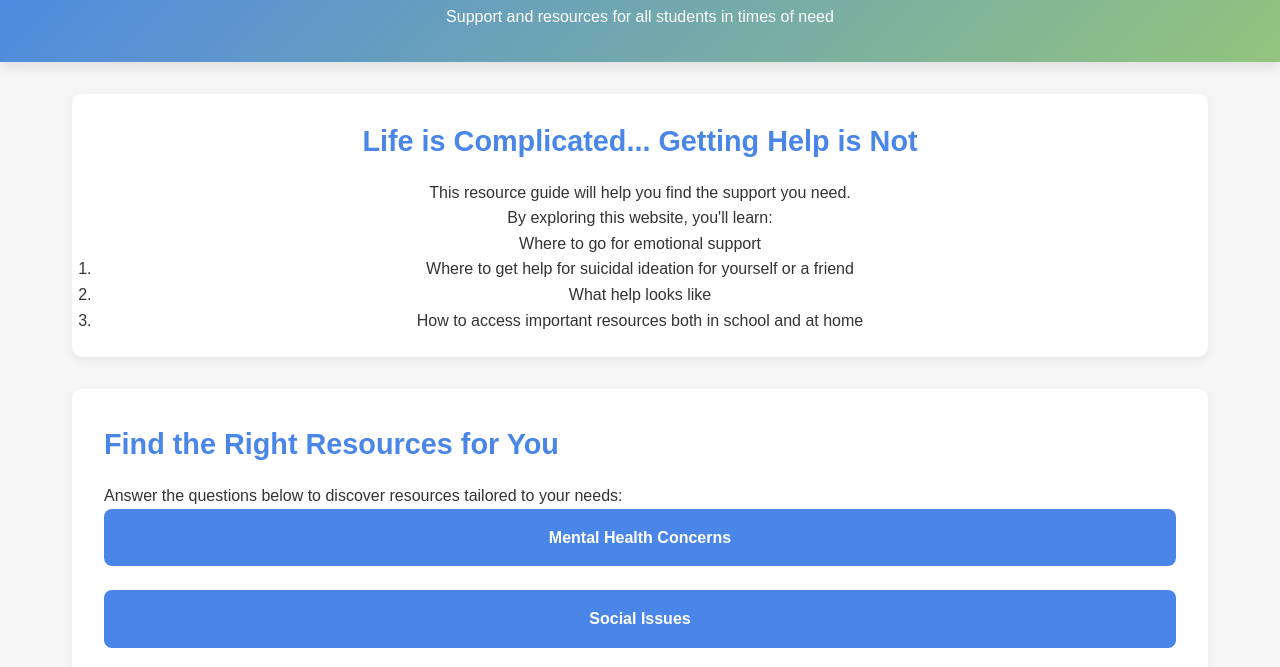
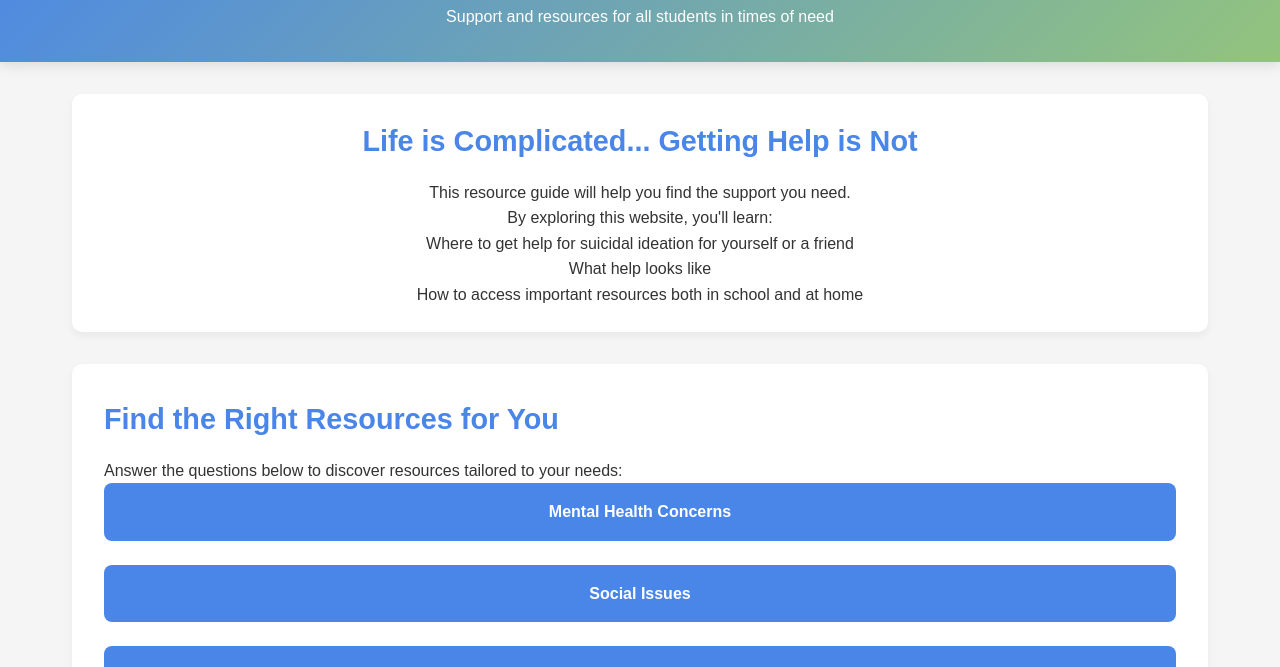
Before and after one commit to VEesha28/HOSA-EWBC-2025, a plain HTML site: page index.html in a window 1280 px wide. Shown: the part 108-775 px from the top of the page. Drawn offline with Linux system fonts and the light colour scheme.

Commit message:
Update index.html

```diff
--- a/index.html
+++ b/index.html
@@ -266,12 +266,11 @@
             <h2>Life is Complicated... Getting Help is Not</h2>
             <p>This resource guide will help you find the support you need.</p>
             <p>By exploring this website, you'll learn:</p>
-            <ol>
-                <p>Where to go for emotional support</li>
-                <li>Where to get help for suicidal ideation for yourself or a friend</li>
-                <li>What help looks like</li>
-                <li>How to access important resources both in school and at home</li>
-            </ol>
+            <ul>
+                <div>Where to get help for suicidal ideation for yourself or a friend</div>
+<div>What help looks like</div>
+<div>How to access important resources both in school and at home</div>
+            </ul>
         </div>
 
         <div class="resource-finder">
```
